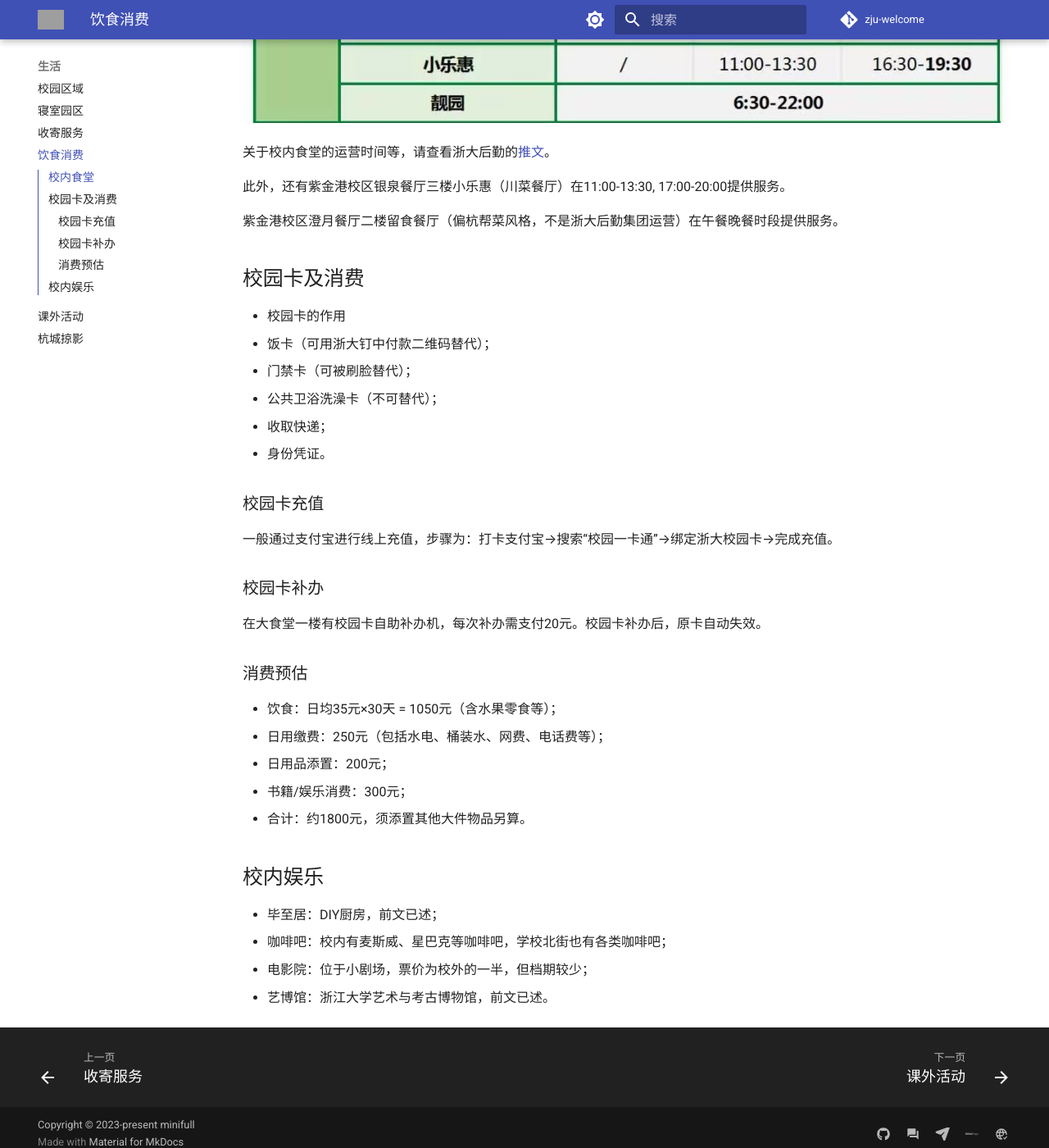
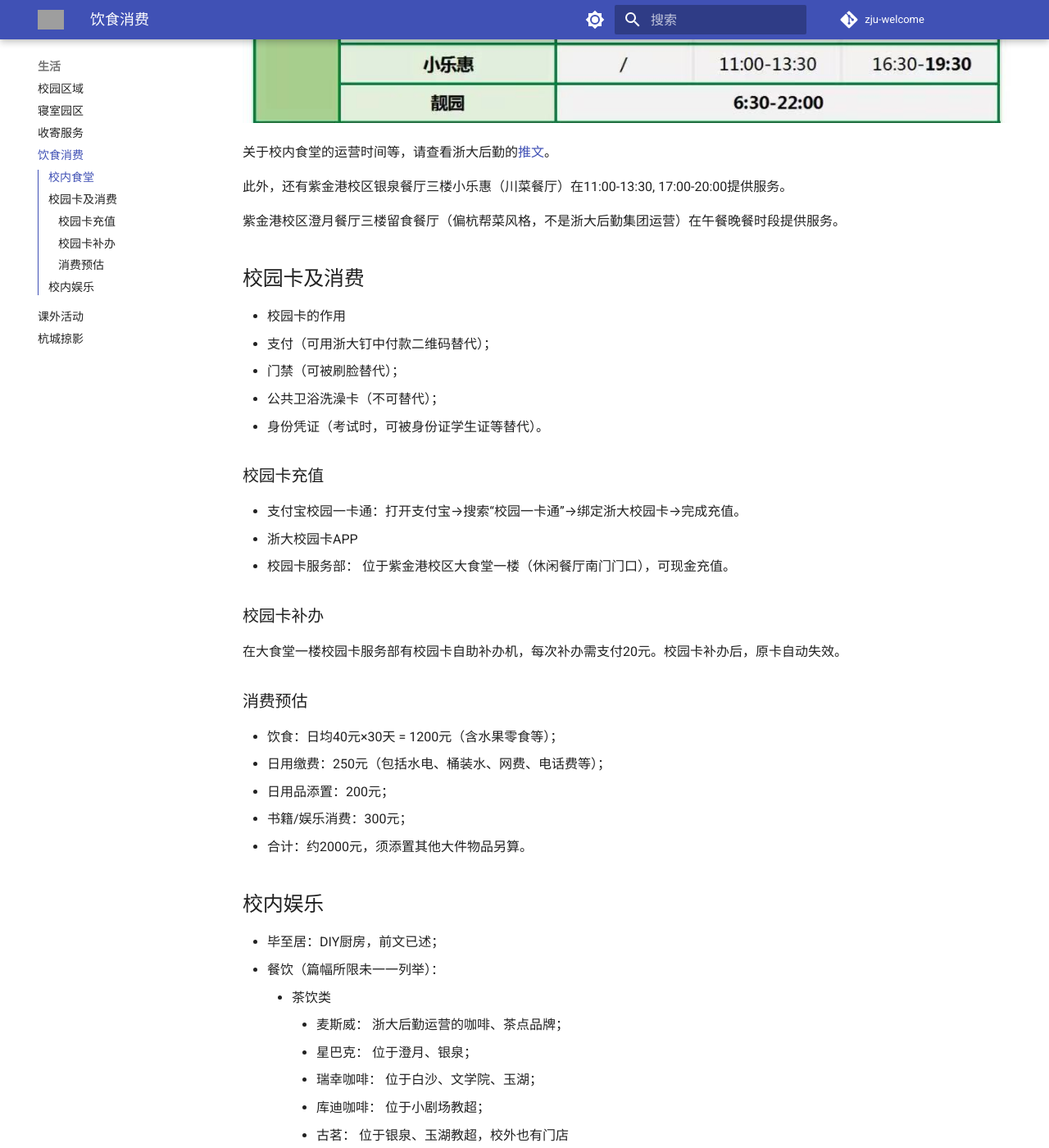
Before and after one commit to mini-full/zju-welcome, an MkDocs documentation site: the page built from docs/life/canteen.md, in a window 1280 px wide and 1400 px high, scrolled down 1552 px. Shown: the whole window at 82% size. Built offline with MkDocs 1.6.1 and Material for MkDocs 9.7.7, drawn with Linux system fonts in a browser that asks for light colours; comment, search, counter and statistics services are not loaded; some of the changed text lies outside the part shown; grey boxes are pictures that could not be loaded.

Commit message:
canteen.md 1st edit

```diff
--- a/docs/life/canteen.md
+++ b/docs/life/canteen.md
@@ -4,40 +4,52 @@
 
 ![Alt text](../assets/canteen.jpg)
 
+<!-- TODO：更新这条推文消息，玉湖一楼新开了食堂，玉泉新开了食堂 -->
+
 关于校内食堂的运营时间等，请查看浙大后勤的[推文](https://mp.weixin.qq.com/s/T-2XPmh5olohjkS7EZJa-Q)。
 
 此外，还有紫金港校区银泉餐厅三楼小乐惠（川菜餐厅）在11:00-13:30, 17:00-20:00提供服务。
 
-紫金港校区澄月餐厅二楼留食餐厅（偏杭帮菜风格，不是浙大后勤集团运营）在午餐晚餐时段提供服务。
+紫金港校区澄月餐厅三楼留食餐厅（偏杭帮菜风格，不是浙大后勤集团运营）在午餐晚餐时段提供服务。
 
 ## 校园卡及消费
 
 - 校园卡的作用
-- 饭卡（可用浙大钉中付款二维码替代）；
-- 门禁卡（可被刷脸替代）；
+- 支付（可用浙大钉中付款二维码替代）；
+- 门禁（可被刷脸替代）；
 - 公共卫浴洗澡卡（不可替代）；
-- 收取快递；
-- 身份凭证。
+- 身份凭证（考试时，可被身份证学生证等替代）。
 
 ### 校园卡充值
 
-一般通过支付宝进行线上充值，步骤为：打卡支付宝→搜索“校园一卡通”→绑定浙大校园卡→完成充值。
+- 支付宝校园一卡通：打开支付宝→搜索“校园一卡通”→绑定浙大校园卡→完成充值。
+- 浙大校园卡APP
+- 校园卡服务部： 位于紫金港校区大食堂一楼（休闲餐厅南门门口），可现金充值。
 
 ### 校园卡补办
 
-在大食堂一楼有校园卡自助补办机，每次补办需支付20元。校园卡补办后，原卡自动失效。
+在大食堂一楼校园卡服务部有校园卡自助补办机，每次补办需支付20元。校园卡补办后，原卡自动失效。
 
 ### 消费预估
 
-- 饮食：日均35元×30天 = 1050元（含水果零食等）；
+- 饮食：日均40元×30天 = 1200元（含水果零食等）；
 - 日用缴费：250元（包括水电、桶装水、网费、电话费等）；
 - 日用品添置：200元；
 - 书籍/娱乐消费：300元；
-- 合计：约1800元，须添置其他大件物品另算。
+- 合计：约2000元，须添置其他大件物品另算。
 
 ## 校内娱乐
 
 - 毕至居：DIY厨房，前文已述；
-- 咖啡吧：校内有麦斯威、星巴克等咖啡吧，学校北街也有各类咖啡吧；
-- 电影院：位于小剧场，票价为校外的一半，但档期较少；
+- 餐饮（篇幅所限未一一列举）：
+    - 茶饮类
+        - 麦斯威： 浙大后勤运营的咖啡、茶点品牌；
+        - 星巴克： 位于澄月、银泉；
+        - 瑞幸咖啡： 位于白沙、文学院、玉湖；
+        - 库迪咖啡： 位于小剧场教超；
+        - 古茗： 位于银泉、玉湖教超，校外也有门店
+    - 快餐类
+        - 肯德基： 位于银泉；
+        - 麦当劳： 位于东二门外；
+- 小剧场：周末常常有各类演出、电影点映等；
 - 艺博馆：浙江大学艺术与考古博物馆，前文已述。
```
